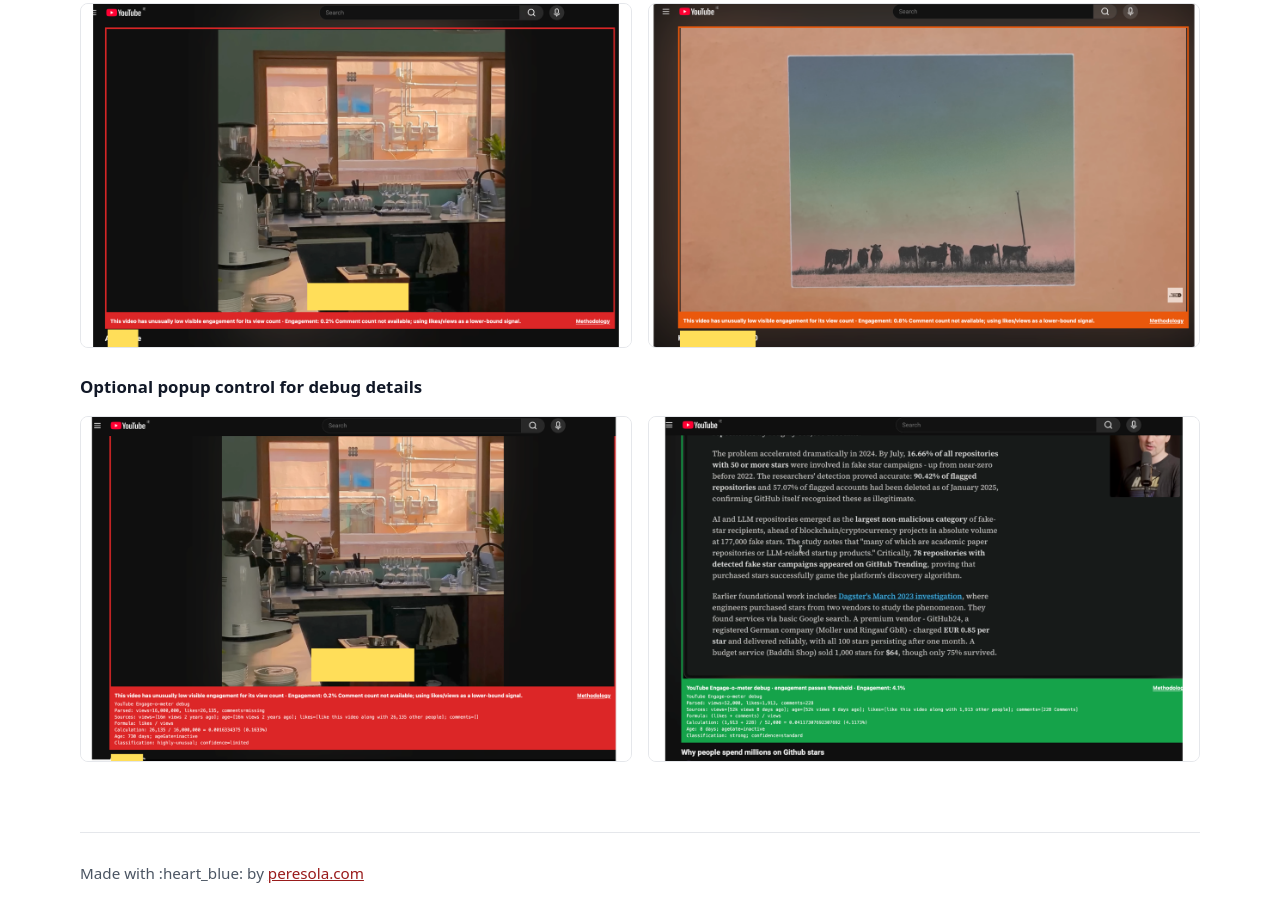
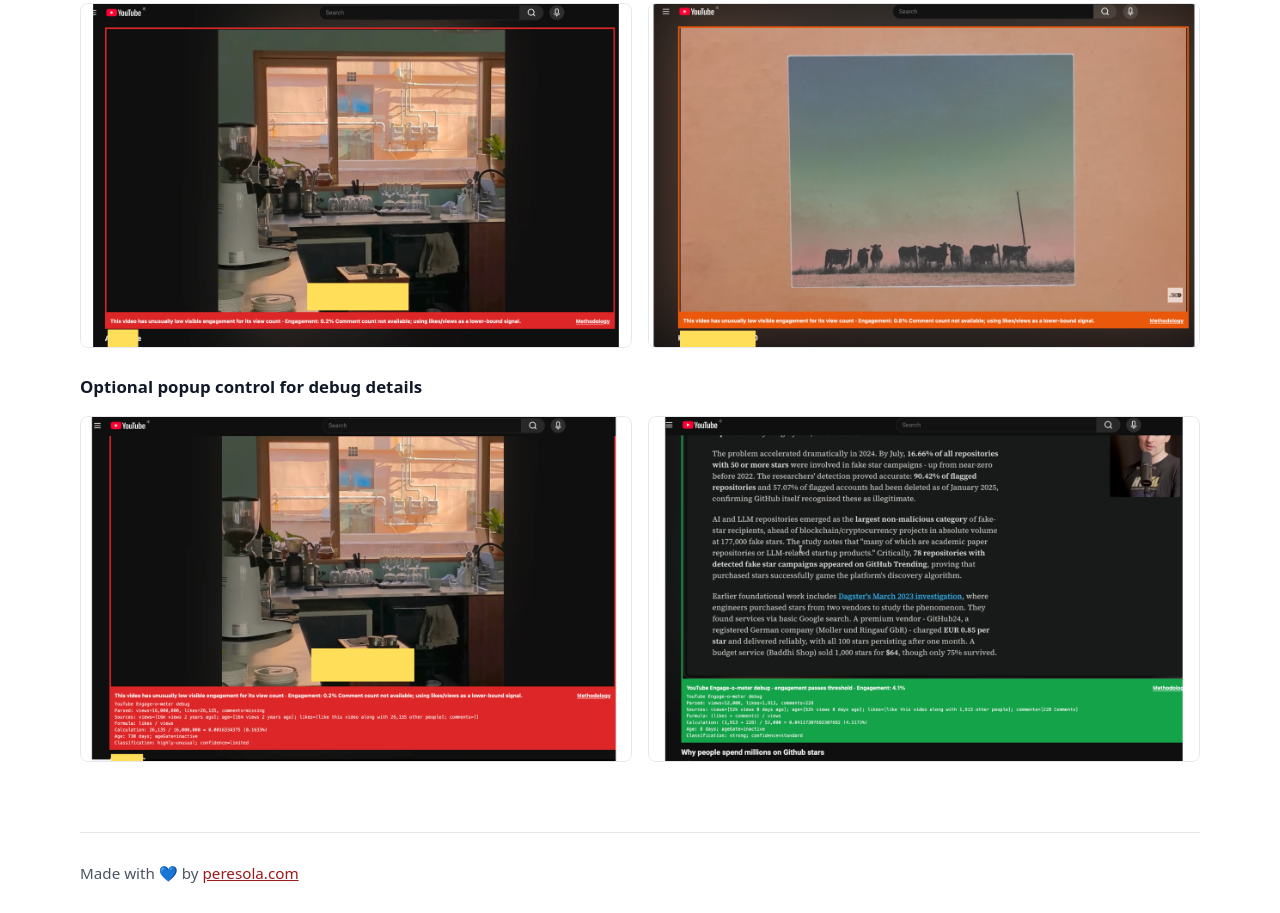
Before and after one commit to petrussola/yt-engagement-extension, a website built with Vite: page docs/index.html in a window 1280 px wide. Shown: the part 1694-2607 px from the top of the page. Built offline with nearby package versions, Linux system fonts and the light colour scheme.

Commit message:
Use blue heart emoji in footer

```diff
--- a/docs/index.html
+++ b/docs/index.html
@@ -401,7 +401,7 @@
 
       <footer>
         <span
-          >Made with :heart_blue: by
+          >Made with 💙 by
           <a href="https://peresola.com" rel="noopener noreferrer"
             >peresola.com</a
           ></span
```
Also changed, not shown: docs/privacy/index.html (+1 -1 lines).
